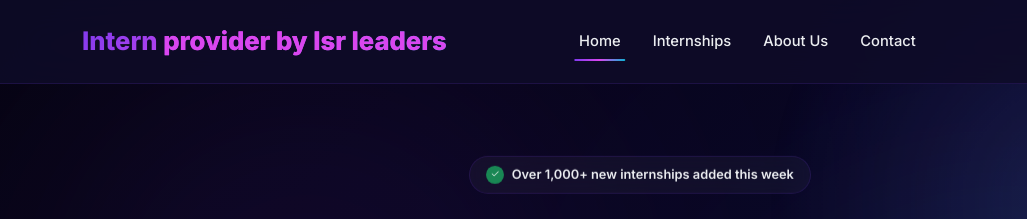
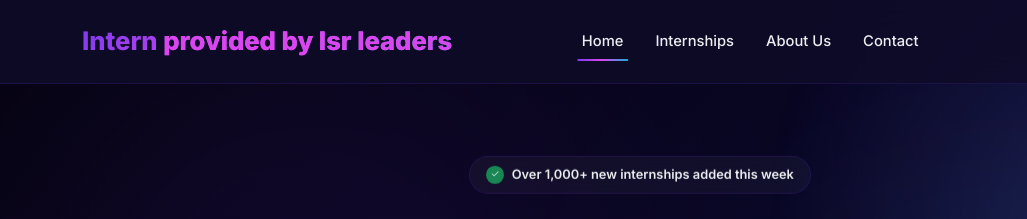
Before and after one commit to Biswajeetpandaa/internship, a plain HTML site: page index.html in a window 1280 px wide. Shown: the top 219 px of the page, 0-1027 px from the left. Drawn offline with nearby package versions, Linux system fonts and the light colour scheme.

Commit message:
Update index.html

```diff
--- a/index.html
+++ b/index.html
@@ -27,7 +27,7 @@
     <nav class="navbar navbar-expand-lg navbar-dark fixed-top">
         <div class="container">
             <a class="navbar-brand" href="index.html">
-                Intern<span> provider by Isr leaders </span>
+                Intern<span> provided by Isr leaders </span>
             </a>
             <button class="navbar-toggler border-0 shadow-none" type="button" data-bs-toggle="collapse"
                 data-bs-target="#navbarNav">
```
